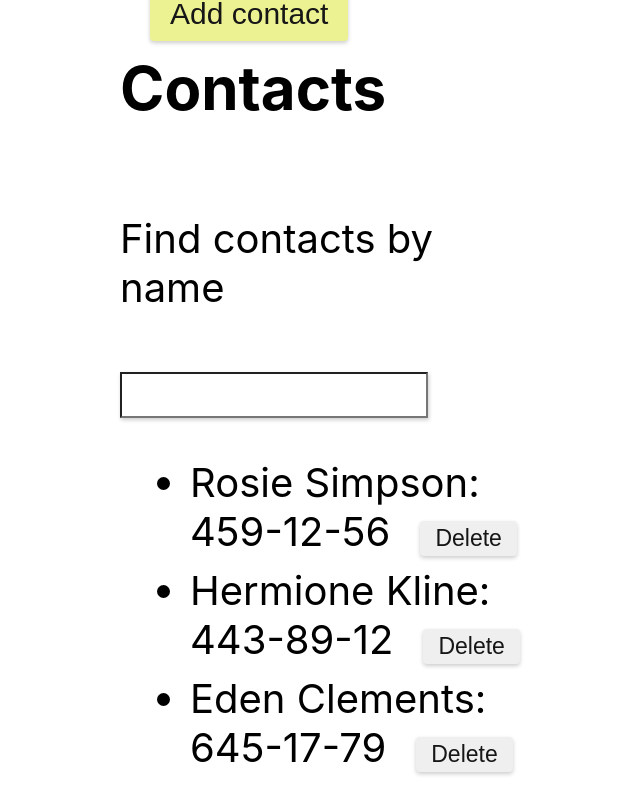
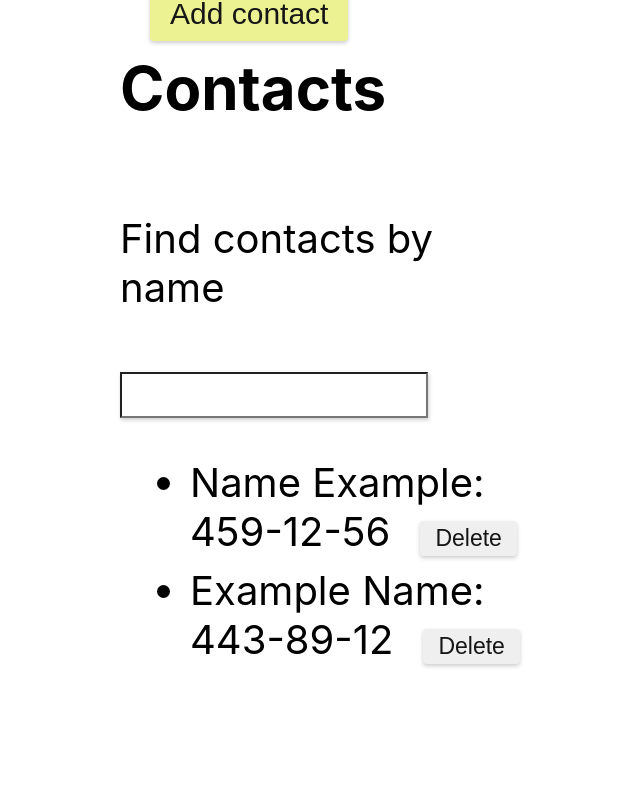
Before and after one commit to Kmaksym1/goit-react-hw-04-phonebook, a React (Create React App) app: page / in a window 1280 px wide. Shown: the part 472-1284 px from the top of the page, without its empty margins (320-960 px from the left). After the commit the page ends 1176 px from the top, so only its background shows below. Built offline with nearby package versions, Linux system fonts and the light colour scheme.

Commit message:
version with example or Local

```diff
--- a/src/components/App.jsx
+++ b/src/components/App.jsx
@@ -7,22 +7,16 @@ import { ContactForm } from './contactForm/contactForm.jsx';
 import ContactList from './contactList/contactList.jsx';
 import { Filter } from './contactList/filter.jsx';
 
+const exampleContacts = [
+  { id: 'id-1', name: 'Name Example', number: '459-12-56' },
+  { id: 'id-2', name: 'Example Name', number: '443-89-12' },
+];
+
 export const App = () => {
-  const [contacts, setContacts] = useState([
-    { id: 'id-1', name: 'Rosie Simpson', number: '459-12-56' },
-    { id: 'id-2', name: 'Hermione Kline', number: '443-89-12' },
-    { id: 'id-3', name: 'Eden Clements', number: '645-17-79' },
-  ]);
+  const [contacts, setContacts] = useState(
+    JSON.parse(localStorage.getItem('cont')) || exampleContacts
+  );
   const [filtered] = useState('');
-
-
-
-  useEffect(() => {
-    const data = localStorage.getItem('cont');
-    if (data !== []) {
-      return setContacts(JSON.parse(data))
-    };
-  }, []);
 
   useEffect(() => {
     contacts && localStorage.setItem('cont', JSON.stringify(contacts));
```
